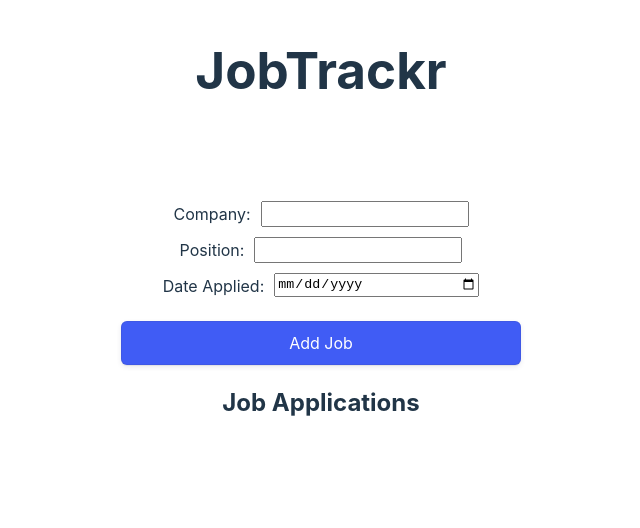
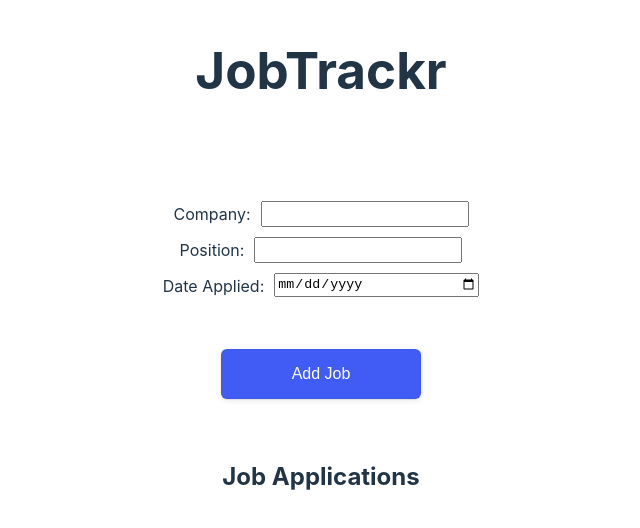
Before and after one commit to madina0801/joblique, a React (Vite) app: page / in a window 1280 px wide. Shown: the top 528 px of the page, without its empty margins (319-959 px from the left). Built offline with nearby package versions, Linux system fonts and the light colour scheme.

Commit message:
make button smaller

```diff
--- a/src/index.css
+++ b/src/index.css
@@ -57,35 +57,29 @@ input {
   height: 20px;
   flex: 0 0 200px;
   margin-left: 10px;
+  vertical-align: 4em;
 }
 
 form button {
-  appearance: button;
   backface-visibility: hidden;
   background-color: #405cf5;
   border-radius: 6px;
   border-width: 0;
   box-shadow: rgba(50, 50, 93, .1) 0 0 0 1px inset,rgba(50, 50, 93, .1) 0 2px 5px 0,rgba(0, 0, 0, .07) 0 1px 1px 0;
-  box-sizing: border-box;
   color: #fff;
   cursor: pointer;
-  font-family: -apple-system,system-ui,"Segoe UI",Roboto,"Helvetica Neue",Ubuntu,sans-serif;
   font-size: 100%;
-  height: 44px;
-  line-height: 1.15;
-  margin: 12px 0 0;
+  margin: 2.5em auto;
   outline: none;
   overflow: hidden;
-  padding: 0 25px;
-  position: relative;
+  padding: 1em 2em;
   text-align: center;
   text-transform: none;
-  transform: translateZ(0);
-  transition: all .2s,box-shadow .08s ease-in;
+  transition: all .2s, box-shadow .08s ease-in;
   user-select: none;
   -webkit-user-select: none;
   touch-action: manipulation;
-  width: 100%;
+  width: 50%;
 }
 
 form button:disabled {
```
